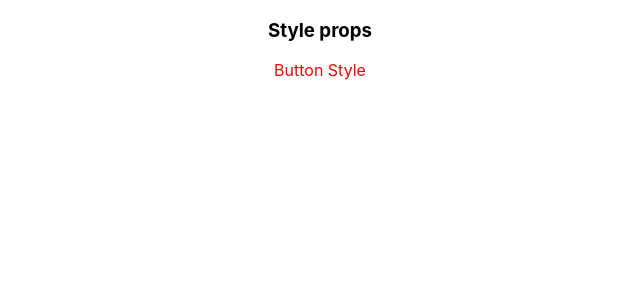
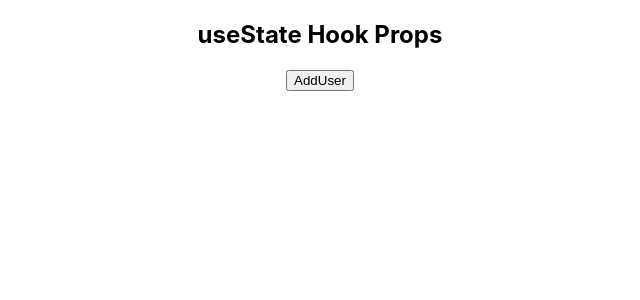
Before and after one commit to devpranab/React-TypeScript, a React (Create React App) app: page / in a window 1280 px wide. Shown: the top 300 px of the page, without its empty margins (320-960 px from the left). Built offline with nearby package versions, Linux system fonts and the light colour scheme; the HTML template or start-up script is replaced by a standard one.

Commit message:
typing useState Hook

```diff
--- a/src/App.tsx
+++ b/src/App.tsx
@@ -1,17 +1,27 @@
-import React from 'react';
+import React, {useState} from 'react';
 import './App.css';
 // import User from './components/User';
 // import User2 from './components/User2';
 // import UserPractice from './components/UserPractice';
 // import DataFetch from './DataFetch';
 // import Button from './components/Button';
-import BtnStyle from './components/BtnStyle';
+// import BtnStyle from './components/BtnStyle';
 
 function App() {
+  const [users, setUsers] = useState<null | User>(null);
+
+  const handleAddUser = () => {
+    setUsers({id:1, name:"pravas"});
+    console.log(users);
+
+  }
   return (
     <div className="App">
- <h3>Style props</h3>
- <BtnStyle btnStyle={{color: 'red'}}/>
+ <h2>useState Hook Props</h2>
+ {/* <h3>Count: {count}</h3> */}
+
+ <button onClick={handleAddUser}>AddUser</button>
+ <p>{users?.name}</p>
     </div>
   );
 }
```
